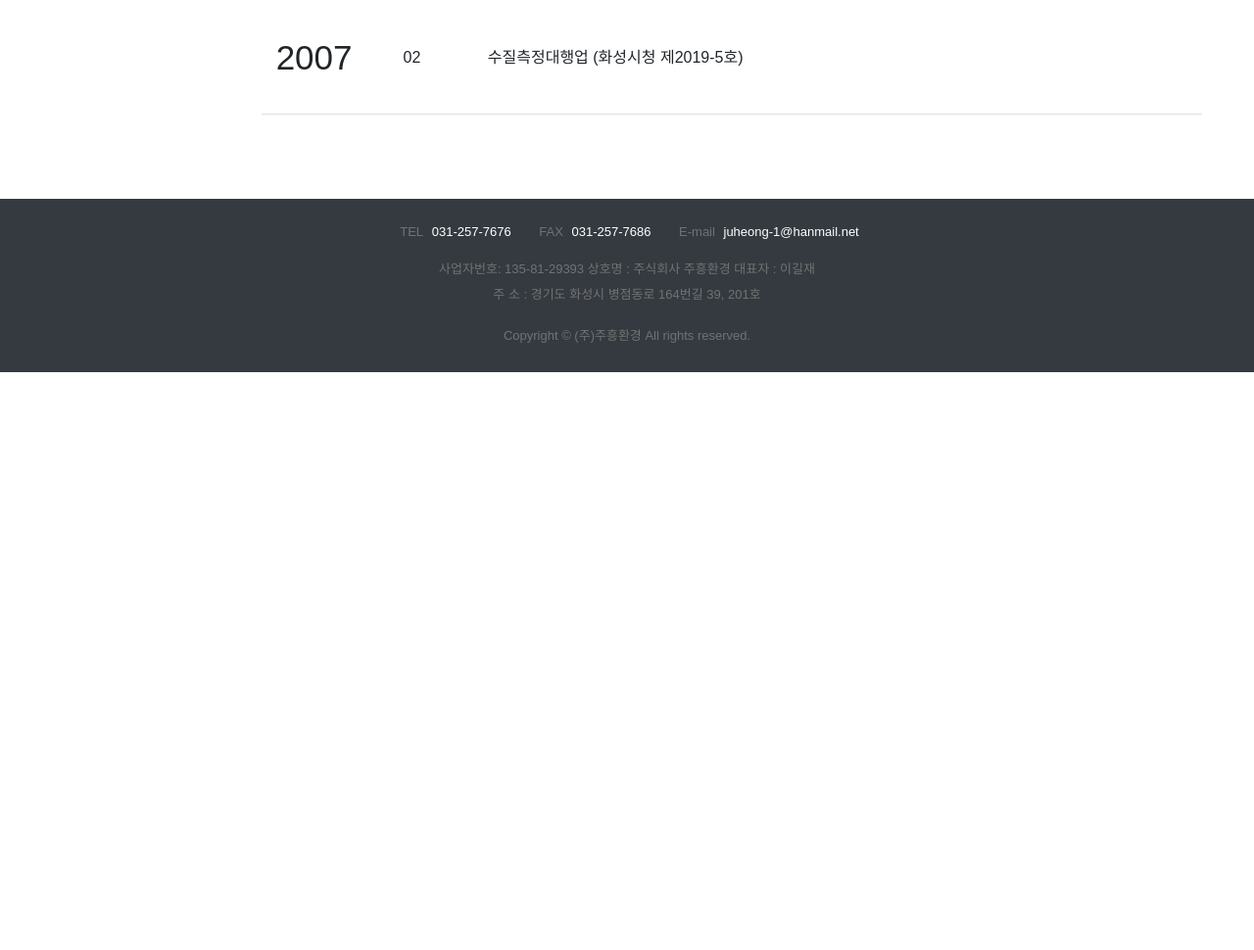
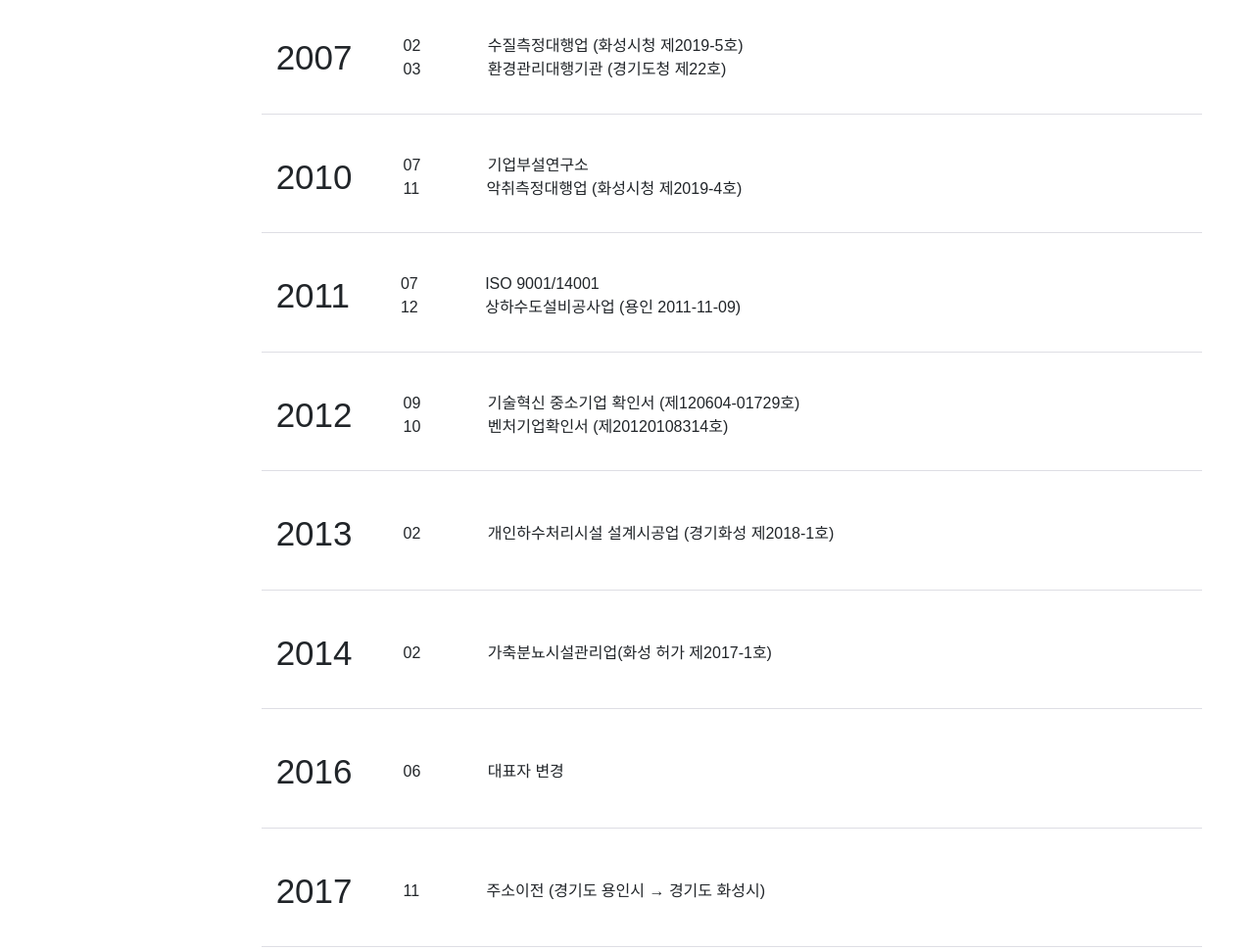
Before and after one commit to Ehqht/jh-temp, a website: page history.html in a window 1280 px wide. Shown: the part 996-1966 px from the top of the page at 98% size. Before the commit the page ends 1376 px from the top, so only its background shows below. Drawn offline with Linux system fonts and the light colour scheme.

Commit message:
history done

```diff
--- a/css/modern-business.css
+++ b/css/modern-business.css
@@ -500,9 +500,8 @@ footer span{color:#727272; padding:5px}
 }
 .sub-menu-btn p{margin:0;}
 
-
 /* Contact send btn*/
-#contactForm button {position:absolute; left:50%; text-align: center;}
+#contactForm button {margin:0 auto; text-align: center;}
 
 
 /* 이거 사용하나? */
--- a/history.html
+++ b/history.html
@@ -178,6 +178,103 @@
                 <span class="history-content">수질측정대행업 (화성시청 제2019-5호)
                 </span>
               </div>
+              <div class="history-event">
+                <span class="history-month">03</span>
+                <span class="history-content">환경관리대행기관 (경기도청 제22호)
+                </span>
+              </div>
+            </div>
+          </div>
+        </div>
+        <div class="history-list">
+          <div class="row"><span class="history-year mr-6">2010</span>
+            <div class="history-events">
+              <div class="history-event">
+                <span class="history-month">07</span>
+                <span class="history-content">기업부설연구소
+                </span>
+              </div>
+              <div class="history-event">
+                <span class="history-month">11</span>
+                <span class="history-content">악취측정대행업 (화성시청 제2019-4호)
+                </span>
+              </div>
+            </div>
+          </div>
+        </div>
+        <div class="history-list">
+          <div class="row"><span class="history-year mr-6">2011</span>
+            <div class="history-events">
+              <div class="history-event">
+                <span class="history-month">07</span>
+                <span class="history-content">ISO 9001/14001
+                </span>
+              </div>
+              <div class="history-event">
+                <span class="history-month">12</span>
+                <span class="history-content">상하수도설비공사업 (용인 2011-11-09)
+                </span>
+              </div>
+            </div>
+          </div>
+        </div>
+        <div class="history-list">
+          <div class="row"><span class="history-year mr-6">2012</span>
+            <div class="history-events">
+              <div class="history-event">
+                <span class="history-month">09</span>
+                <span class="history-content">기술혁신 중소기업 확인서 (제120604-01729호)
+                </span>
+              </div>
+              <div class="history-event">
+                <span class="history-month">10</span>
+                <span class="history-content">벤처기업확인서 (제20120108314호)
+                </span>
+              </div>
+            </div>
+          </div>
+        </div>
+        <div class="history-list">
+          <div class="row"><span class="history-year mr-6">2013</span>
+            <div class="history-events">
+              <div class="history-event">
+                <span class="history-month">02</span>
+                <span class="history-content">개인하수처리시설 설계시공업 (경기화성 제2018-1호)
+                </span>
+              </div>
+            </div>
+          </div>
+        </div>
+        <div class="history-list">
+          <div class="row"><span class="history-year mr-6">2014</span>
+            <div class="history-events">
+              <div class="history-event">
+                <span class="history-month">02</span>
+                <span class="history-content">가축분뇨시설관리업(화성 허가 제2017-1호)
+                </span>
+              </div>
+            </div>
+          </div>
+        </div>
+        <div class="history-list">
+          <div class="row"><span class="history-year mr-6">2016</span>
+            <div class="history-events">
+              <div class="history-event">
+                <span class="history-month">06</span>
+                <span class="history-content">대표자 변경
+                </span>
+              </div>
+            </div>
+          </div>
+        </div>
+        <div class="history-list">
+          <div class="row"><span class="history-year mr-6">2017</span>
+            <div class="history-events">
+              <div class="history-event">
+                <span class="history-month">11</span>
+                <span class="history-content">주소이전 (경기도 용인시 → 경기도 화성시)
+                </span>
+              </div>
             </div>
           </div>
         </div>
```
Also changed, not shown: contact.html (+2 -2 lines), img/0company-img.jpg (deleted), img/1company-img.jpg (deleted), img/company-img.JPG (deleted).
